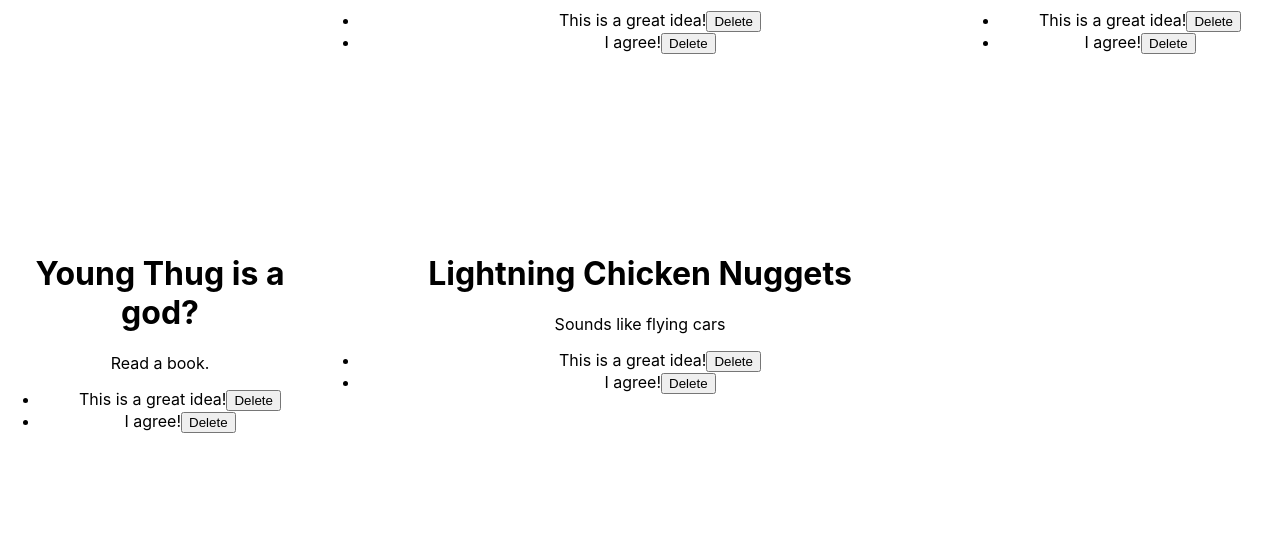
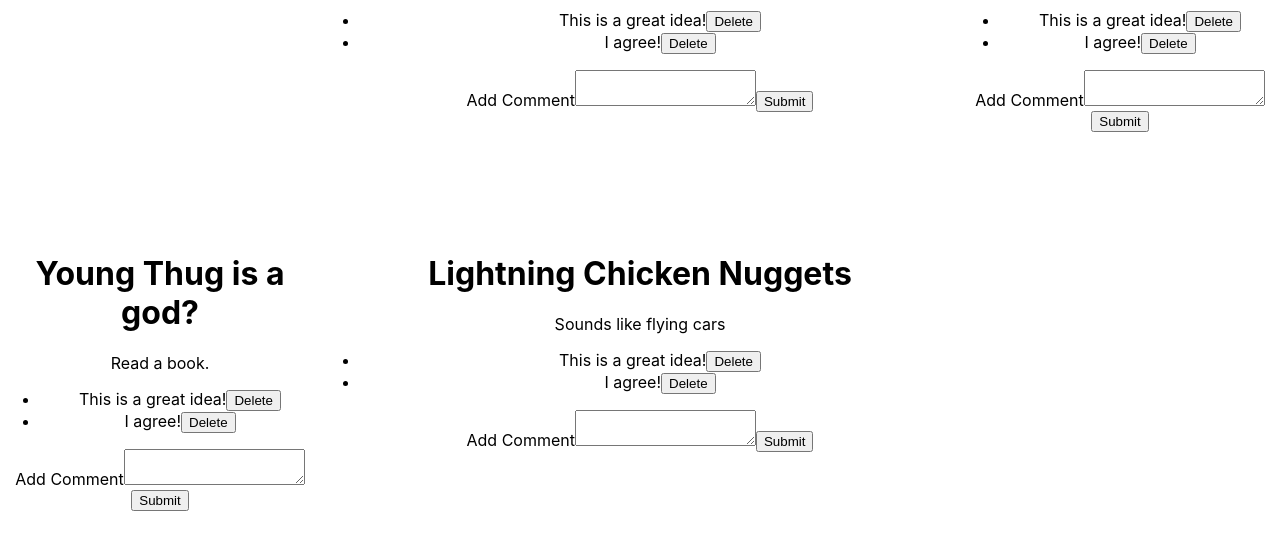
Before and after one commit to swgoodman/out-there, a React (Create React App) app: page / in a window 1280 px wide. Shown: the part 248-798 px from the top of the page. Built offline with nearby package versions, Linux system fonts and the light colour scheme.

Commit message:
Connected Comment Actions

```diff
--- /dev/null
+++ b/src/actions/comments.js
@@ -0,0 +1,23 @@
+const baseUrl = 'http://localhost:3000/api/v1'
+
+export const createComment = (comment, ideaId) => {
+  let data = {
+    method: 'POST',
+    headers: {
+      'Accept': 'application/json',
+      'Content-Type': 'application/json',
+      'Authorization': sessionStorage.jwt
+    },
+    body: JSON.stringify({ comment: comment })
+  }
+
+  return dispatch => {
+    fetch(`${ baseUrl }/ideas/${ ideaId }/sub_todos`, data)
+      .then(response => response.json())
+      .then(subTodo => dispatch({
+        type: 'CREATE_COMMENT',
+        payload: comment
+      }))
+      .catch(err => err)
+  }
+}
--- a/src/components/commentInput.js
+++ b/src/components/commentInput.js
@@ -1,4 +1,8 @@
-import React, { Component } from "react";
+import React, { Component } from "react"
+import { bindActionCreators } from 'redux'
+import { connect } from 'react-redux'
+
+import { createComment } from '../actions/comments'
 
 class CommentInput extends Component {
 
--- a/src/components/idea.js
+++ b/src/components/idea.js
@@ -9,6 +9,7 @@ const Idea = ({ idea: { id, header, body, comments }, deleteIdea, deleteComment
     <ul>
       { comments.map(comment => <Comment key={ comment.id } comment = { comment } ideaId={ id } deleteComment={ deleteComment } />)}
     </ul>
+    <CommentInput ideaId={ id }/>
   </div>
 
 export default Idea
```
